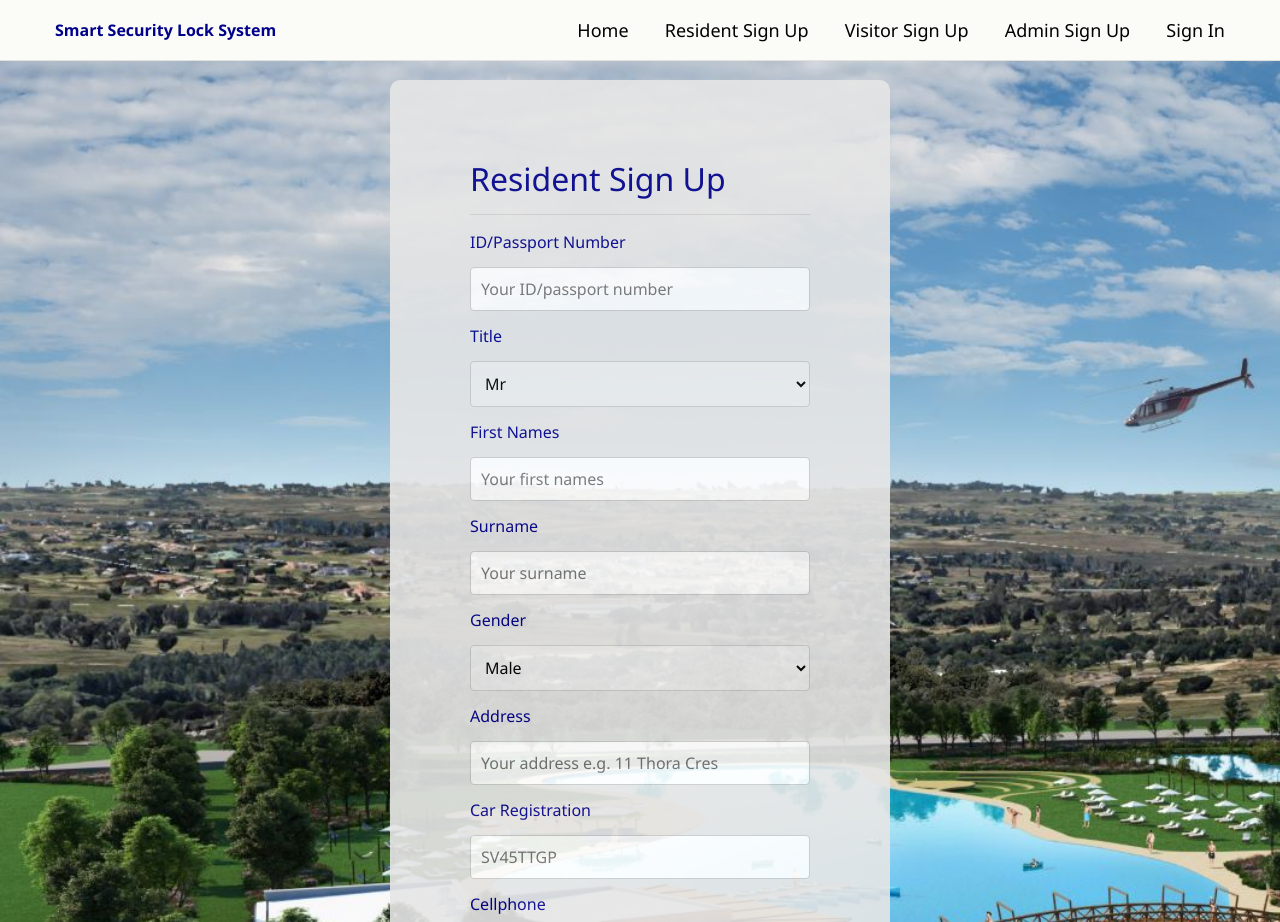
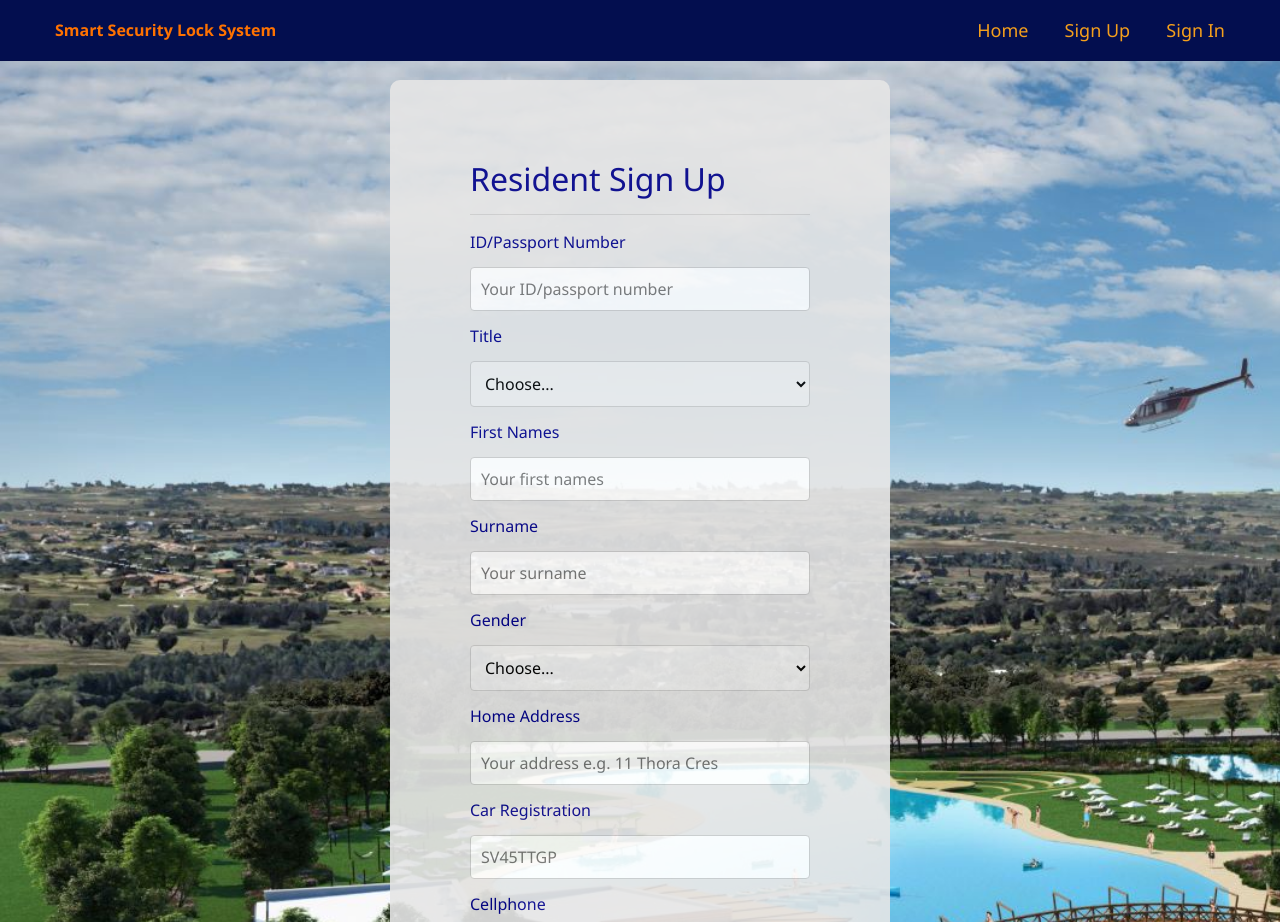
Before and after one commit to ntungufhadzeni/estate-project, a Flask app: page /residents-signup in a window 1280 px wide. Shown: the top 922 px of the page. Run offline with Flask 3, Linux system fonts and the light colour scheme; some libraries are stand-ins or nearby versions.

Commit message:
add enum, change nav background and add sign up temp

```diff
--- a/app.py
+++ b/app.py
@@ -14,6 +14,7 @@ import random
 from forms import LoginForm, AdminForm, ResidentForm, VisitorForm
 from models import db, User, Register
 from send_email import send_email
+from enums import Choice
 
 basedir = os.path.abspath(os.path.dirname(__file__))
 qrcode_path = os.path.join(basedir, 'static', 'qrcodes')
@@ -100,7 +101,7 @@ def admin_signup():
         address = form.address.data
         car_reg = form.car_reg.data
         phone = form.phone.data
-        category = 0
+        category = Choice.ADMIN.value
         password = generate_password_hash(form.password.data, method='sha256')
 
         f = form.upload.data
@@ -120,6 +121,11 @@ def admin_signup():
 @app.route('/')
 def home():
     return render_template('index.html')
+
+
+@app.route('/signup')
+def signup():
+    return render_template('signup.html')
 
 
 @login_required
@@ -146,7 +152,7 @@ def residents_signup():
         address = form.address.data
         car_reg = form.car_reg.data
         phone = form.phone.data
-        category = 1
+        category = Choice.RESIDENT.value
         password = generate_password_hash(form.password.data, method='sha256')
 
         f = form.upload.data
@@ -177,7 +183,7 @@ def visitors_signup():
         address = form.address.data
         car_reg = form.car_reg.data
         phone = form.phone.data
-        category = 2
+        category = Choice.VISITOR.value
         password = generate_password_hash(form.password.data, method='sha256')
 
         f = form.upload.data
--- a/forms.py
+++ b/forms.py
@@ -18,9 +18,13 @@ from wtforms.validators import (
 )
 
 from models import User
+from enums import Choice
 
-titles = [('mr', 'Mr'), ('mrs', 'Mrs'), ('ms', 'Ms'), ('miss', 'Miss'), ('dr', 'Dr'), ('prof', 'Prof')]
-genders = [('male', 'Male'), ('female', 'Female'), ('non-binary', 'Non-Binary'), ('other', 'Other')]
+
+titles = [(Choice.DEFAULT.value, Choice.DEFAULT.value), ('mr', 'Mr'), ('mrs', 'Mrs'), ('ms', 'Ms'), ('miss', 'Miss'), ('dr', 'Dr'),
+          ('prof', 'Prof')]
+genders = [(Choice.DEFAULT.value, Choice.DEFAULT.value), ('male', 'Male'), ('female', 'Female'), ('non-binary', 'Non-Binary'),
+           ('other', 'Other')]
 
 
 def validate_phone(form, field):
@@ -60,6 +64,16 @@ def unique_phone_validator(form, field):
         raise ValidationError('This cellphone number is already in use. Please try another one.')
 
 
+def gender_choose_validator(form, field):
+    if form.gender.data == Choice.DEFAULT.value:
+        raise ValidationError("Gender is required")
+
+
+def title_choose_validator(form, field):
+    if form.title.data == Choice.DEFAULT.value:
+        raise ValidationError("Title is required")
+
+
 class LoginForm(FlaskForm):
     email = StringField(
         'Email',
@@ -83,63 +97,60 @@ class AdminForm(FlaskForm):
     admin_number = IntegerField(
         'Admin Number',
         [
-            DataRequired(message="This field is required"),
+            DataRequired(message="Admin is required"),
             unique_admin_validator
         ]
     )
     id_number = IntegerField(
         'ID/Passport Number',
         [
-            DataRequired(message="This field is required"),
+            DataRequired(message="ID/Passport is required"),
             unique_id_validator
         ]
     )
     title = SelectField(
         'Title',
         choices=titles,
-        validators=[DataRequired(message="This field is required")]
+        validators=[title_choose_validator]
     )
     first_name = StringField(
         'First Names',
         [
-            DataRequired(message="This field is required")
+            DataRequired(message="First name is required")
         ]
     )
     surname = StringField(
         'Surname',
         [
-            DataRequired(message="This field is required")
+            DataRequired(message="Surname is required")
         ]
     )
     gender = SelectField(
         'Gender',
         choices=genders,
-        validators=[DataRequired(message="This field is required")]
+        validators=[gender_choose_validator]
     )
     address = StringField(
-        'Address',
+        'Home Address',
         [
-            DataRequired(message="This field is required")
+            DataRequired(message="Address is required")
         ]
     )
     car_reg = StringField(
-        'Car Registration',
-        [
-            DataRequired(message="This field is required")
-        ]
+        'Car Registration'
     )
     email = StringField(
         'Email',
         [
             Email(message='Not a valid email address'),
-            DataRequired(message="This field is required"),
+            DataRequired(message="Email is required"),
             unique_email_validator
         ]
     )
     phone = StringField(
         'Cellphone',
         [
-            DataRequired(message="This field is required"),
+            DataRequired(message="Cellphone number is required"),
             validate_phone,
             unique_phone_validator
         ]
@@ -147,13 +158,13 @@ class AdminForm(FlaskForm):
     password = PasswordField(
         'Password',
         [
-            InputRequired(),
+            InputRequired('Please enter a password'),
             EqualTo('confirmPassword', message='Passwords must match')
         ]
     )
     confirmPassword = PasswordField('Repeat Password')
     upload = FileField('Profile Picture', validators=[
-        FileRequired(),
+        FileRequired(message="Please choose a file"),
         FileAllowed(['jpg', 'png'], 'Images only!')
     ])
     submit = SubmitField('Sign Up')
@@ -163,56 +174,53 @@ class ResidentForm(FlaskForm):
     id_number = IntegerField(
         'ID/Passport Number',
         [
-            DataRequired(message="This field is required"),
+            DataRequired(message="ID/Password is required"),
             unique_id_validator
         ]
     )
     title = SelectField(
         'Title',
         choices=titles,
-        validators=[DataRequired(message="This field is required")]
+        validators=[title_choose_validator]
     )
     first_name = StringField(
         'First Names',
         [
-            DataRequired(message="This field is required")
+            DataRequired(message="First name is required")
         ]
     )
     surname = StringField(
         'Surname',
         [
-            DataRequired(message="This field is required")
+            DataRequired(message="Surname is required")
         ]
     )
     gender = SelectField(
         'Gender',
         choices=genders,
-        validators=[DataRequired(message="This field is required")]
+        validators=[gender_choose_validator]
     )
     address = StringField(
-        'Address',
+        'Home Address',
         [
-            DataRequired(message="This field is required")
+            DataRequired(message="Address is required")
         ]
     )
     car_reg = StringField(
-        'Car Registration',
-        [
-            DataRequired(message="This field is required")
-        ]
+        'Car Registration'
     )
     email = StringField(
         'Email',
         [
             Email(message='Not a valid email address'),
-            DataRequired(message="This field is required"),
+            DataRequired(message="Email is required"),
             unique_email_validator
         ]
     )
     phone = StringField(
         'Cellphone',
         [
-            DataRequired(message="This field is required"),
+            DataRequired(message="Cellphone number is required"),
             validate_phone,
             unique_phone_validator
         ]
@@ -220,13 +228,14 @@ class ResidentForm(FlaskForm):
     password = PasswordField(
         'Password',
         [
-            InputRequired(),
+            InputRequired('Please enter a '
+                          'password'),
             EqualTo('confirmPassword', message='Passwords must match')
         ]
     )
     confirmPassword = PasswordField('Repeat Password')
     upload = FileField('Profile Picture', validators=[
-        FileRequired(),
+        FileRequired(message="Please choose a file"),
         FileAllowed(['jpg', 'png'], 'Images only!')
     ])
     submit = SubmitField('Sign Up')
@@ -236,36 +245,36 @@ class VisitorForm(FlaskForm):
     id_number = IntegerField(
         'ID/Passport Number',
         [
-            DataRequired(message="This field is required"),
+            DataRequired(message="ID/Passport is required"),
             unique_id_validator
         ]
     )
     title = SelectField(
         'Title',
         choices=titles,
-        validators=[DataRequired(message="This field is required")]
+        validators=[title_choose_validator]
     )
     first_name = StringField(
         'First Names',
         [
-            DataRequired(message="This field is required")
+            DataRequired(message="First name is required")
         ]
     )
     surname = StringField(
         'Surname',
         [
-            DataRequired(message="This field is required")
+            DataRequired(message="Surname is required")
         ]
     )
     gender = SelectField(
         'Gender',
         choices=genders,
-        validators=[DataRequired(message="This field is required")]
+        validators=[gender_choose_validator]
     )
     address = StringField(
-        'Address',
+        'Home Address',
         [
-            DataRequired(message="This field is required")
+            DataRequired(message="Address is required")
         ]
     )
     car_reg = StringField(
@@ -275,14 +284,14 @@ class VisitorForm(FlaskForm):
         'Email',
         [
             Email(message='Not a valid email address'),
-            DataRequired(),
+            DataRequired(message="Email is required"),
             unique_email_validator
         ]
     )
     phone = StringField(
         'Cellphone',
         [
-            DataRequired(message="This field is required"),
+            DataRequired(message="Cellphone is required"),
             validate_phone,
             unique_phone_validator
         ]
@@ -290,13 +299,13 @@ class VisitorForm(FlaskForm):
     password = PasswordField(
         'Password',
         [
-            InputRequired(),
+            InputRequired(message="Please enter a password"),
             EqualTo('confirmPassword', message='Passwords must match')
         ]
     )
     confirmPassword = PasswordField('Repeat Password')
     upload = FileField('Profile Picture', validators=[
-        FileRequired(),
+        FileRequired(message="Please choose a file"),
         FileAllowed(['jpg', 'png'], 'Images only!')
     ])
     submit = SubmitField('Sign Up')
--- a/models.py
+++ b/models.py
@@ -1,6 +1,7 @@
 from flask_sqlalchemy import SQLAlchemy
 from flask_login import UserMixin
 import datetime
+from enums import Choice
 
 db = SQLAlchemy()
 
@@ -28,7 +29,7 @@ class User(UserMixin, db.Model):
         return f'User(first name: {self.first_name}, surname: {self.surname})'
 
     def is_admin(self) -> bool:
-        if self.category == 0:
+        if self.category == Choice.ADMIN.value:
             return True
         else:
             return False
--- a/static/css/style.css
+++ b/static/css/style.css
@@ -4,10 +4,10 @@
 /* font-family: 'Courier Prime', monospace;
 font-family: 'Heebo', sans-serif; */
 :root {
-  --primaryColor: darkblue;
-  --primaryDarkColor: #005596;
-  --primaryHoverColor: darkblue;
-  --secondaryColor: #F9B000;
+  --primaryColor: #005596;
+  --primaryDarkColor: #210070;
+  --primaryHoverColor: #005596;
+  --secondaryColor: #213970;
   --baseColor: #21243D;
   --baseFont: 'Segoe UI', Tahoma, Geneva, Verdana, sans-serif;
   --titleFont: 'Segoe UI', monospace;
@@ -67,6 +67,9 @@ a, .btn {
 }
 .primaryDarkColor {
   color: var(--primaryDarkColor);
+}
+.secondaryColor {
+    color: var(--secondaryColor)
 }
 .lightBg {
   background-color: var(--lightBg);
@@ -150,7 +153,7 @@ a, .btn {
 
 
 .headerCol {
-  background-color: var(--lightBg);
+  background-color: #030E4F;
 	padding: 18px 0;
 	-webkit-transition: all 300ms ease-in-out 0s;
 	-o-transition: all 300ms ease-in-out 0s;
@@ -175,13 +178,13 @@ a, .btn {
 }
 .navCol a {
 	font-size: 18px;
-	color: #000;
+	color: #F49F1C;
   font-weight: var(--medium);
   display: inline-block;
   position: relative;
 }
 .navCol a:hover {
-  color: var(--primaryColor);
+  color: #F49F1C;
 }
 .navCol a::before {
   content: "";
@@ -191,7 +194,7 @@ a, .btn {
   bottom: 0;
   height: 2px;
   border-radius: 2px;
-  background-color: var(--primaryColor);
+  background-color: #F49F1C;
   -webkit-transition: all 500ms ease-in-out 0s;
   -o-transition: all 500ms ease-in-out 0s;
   transition: all 500ms ease-in-out 0s;
@@ -209,7 +212,7 @@ a, .btn {
   right: 0;
 }
 .navCol a.active {
-  color: var(--primaryColor);
+  color: #F49F1C;
 }
 .navCol li {
 	display: inline-block;
@@ -231,7 +234,7 @@ a, .btn {
 	-webkit-transition: background-color 500ms ease-in-out 250ms;
   -o-transition: background-color 500ms ease-in-out 250ms;
   transition: background-color 500ms ease-in-out 250ms;
-	background-color: #000;
+	background-color: #F49F1C;
 	border: 1px solid rgba(0,0,0,0.2);
   margin-left: auto;
 }
@@ -928,9 +931,9 @@ input[type=submit]:hover {
 .content{
     margin: auto;
     padding: 80px;
-    color: #ffffff;
+    color: #FFFFFF;
     position: relative;
-    opacity: 0.9;
+    opacity: 0.8;
 }
 
 .content .par{
@@ -975,8 +978,7 @@ color: #ffffff;
 font-size: 65px
 }
 .index {
-  background-color: black;
-  opacity: 0.8;
+  background-color: #000000;
     border-radius: 5px;
     padding: 20px;
 }
--- a/templates/base.html
+++ b/templates/base.html
@@ -102,7 +102,7 @@ $(document).ready(function(){
           <div class="row align-items-center">
             <div class="col-auto">
               <div class="logoCol">
-                  <a class="logo-text" style="font-weight: bold; color: darkblue;"> Smart Security Lock System </a>
+                  <a class="logo-text" style="font-weight: bold; color:  #ff7200;"> Smart Security Lock System </a>
               </div>
             </div>
             <div class="col">
--- a/templates/login_base.html
+++ b/templates/login_base.html
@@ -14,7 +14,7 @@
         <div class="container-fluid">
           <div class="row align-items-center">
             <div class="col-auto">
-              <div class="logoCol"><a class="logo-text" style="font-weight: bold; color: darkblue;"> Smart Security Lock System </a></div>
+              <div class="logoCol"><a class="logo-text" style="font-weight: bold; color: #ff7200;"> Smart Security Lock System </a></div>
             </div>
             <div class="col">
               <div class="d-md-none">
@@ -26,9 +26,7 @@
                 <div class="navCol">
                   <ul>
                       <li><a href="{{ url_for('home') }}">Home</a></li>
-                      <li><a href="{{ url_for('residents_signup') }}">Resident Sign Up</a></li>
-                      <li><a href="{{ url_for('visitors_signup') }}">Visitor Sign Up</a></li>
-                      <li><a href="{{ url_for('admin_signup') }}">Admin Sign Up</a></li>
+                      <li><a href="{{ url_for('signup') }}">Sign Up</a></li>
                       <li><a href="{{ url_for('login') }}">Sign In</a></li>
                   </ul>
                 </div>
--- a/templates/other_base.html
+++ b/templates/other_base.html
@@ -102,7 +102,7 @@ $(document).ready(function(){
           <div class="row align-items-center">
             <div class="col-auto">
               <div class="logoCol">
-                  <a class="logo-text" style="font-weight: bold; color: darkblue;"> Smart Security Lock System </a>
+                  <a class="logo-text" style="font-weight: bold; color:  #ff7200;"> Smart Security Lock System </a>
               </div>
             </div>
             <div class="col">
--- a/templates/resident_signup.html
+++ b/templates/resident_signup.html
@@ -33,7 +33,7 @@
                 </div>
                 <div class="mb-sm-2">
                     {{ form.title.label }}<br>
-                    {{ form.title }}<br>
+                    {{ form.title(placeholder="Choose...") }}<br>
                     {% if form.title.errors %}
                         <ul class="errors">
                         {% for error in form.title.errors %}
```
Also changed, not shown: enums.py (added, +8 -0 lines), templates/signup.html (added, +17 -0 lines).
